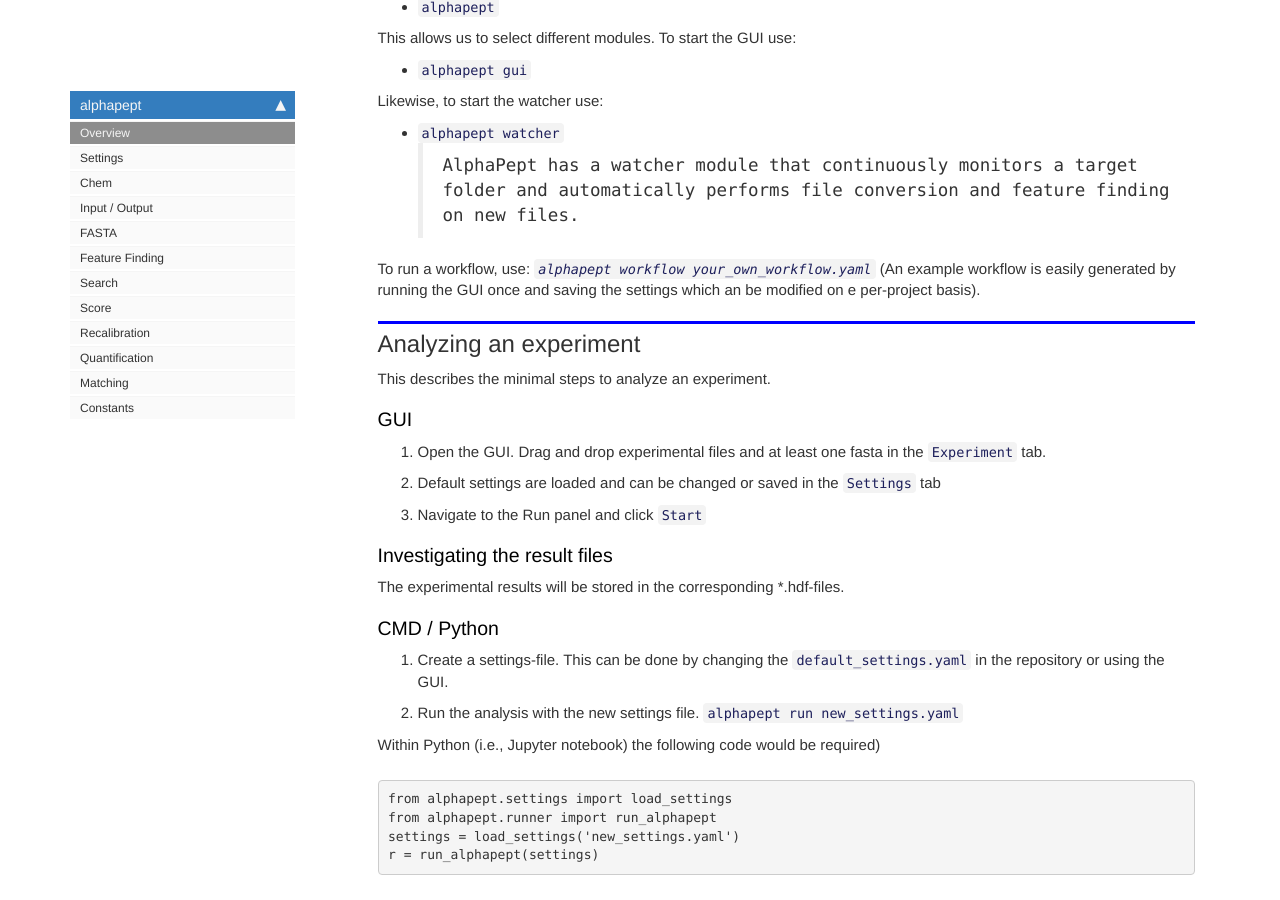
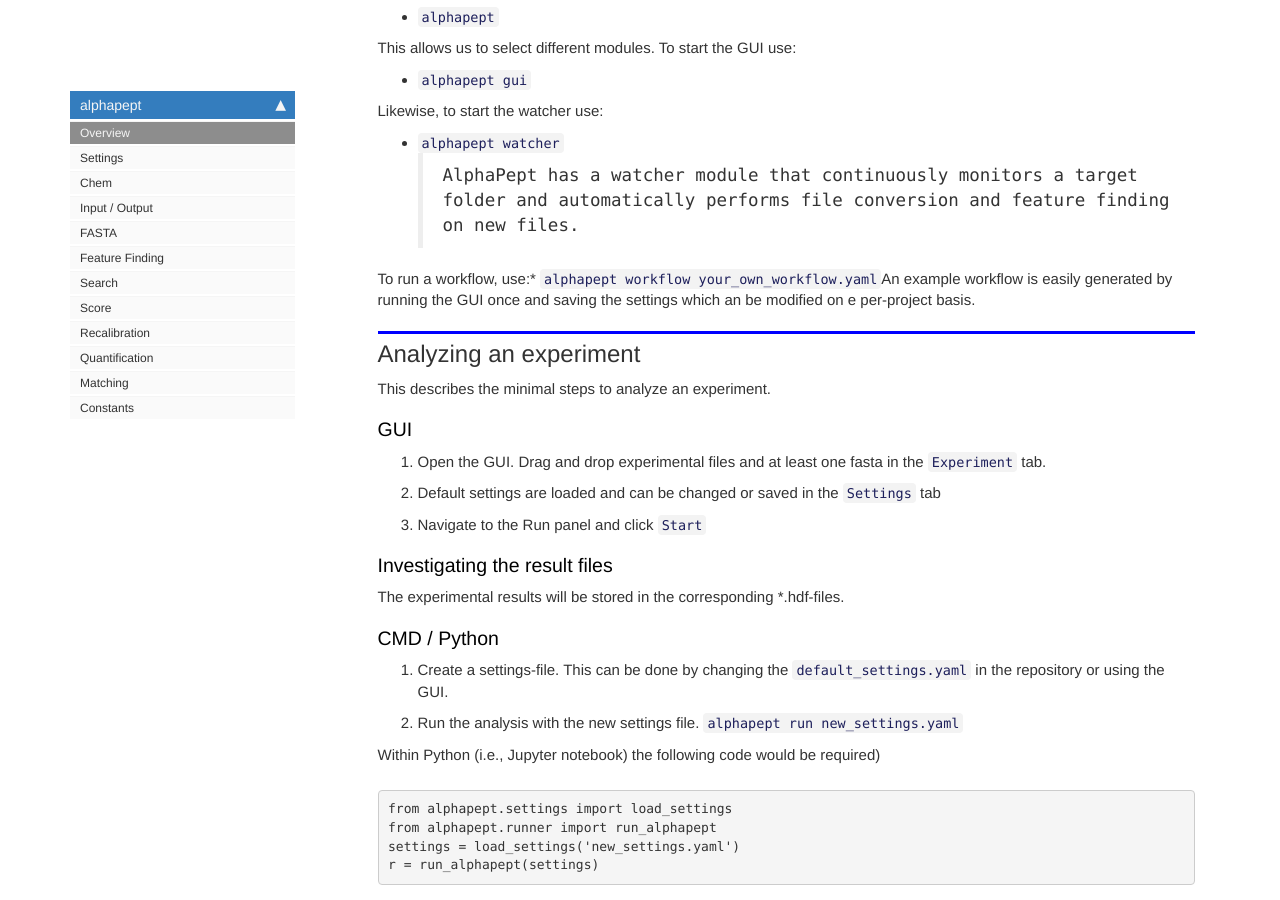
Before and after one commit to MannLabs/alphapept, a Jekyll site: the page built from docs/index.html, in a window 1280 px wide and 900 px high, scrolled down 3161 px. Built offline with Jekyll 4.4.1, drawn with Linux system fonts in a browser that asks for light colours; nearby versions of some CDN libraries; comment, search, counter and statistics services are not loaded; some of the changed text lies outside the part shown.

Commit message:
DOCUMENT document styling

```diff
--- a/docs/index.html
+++ b/docs/index.html
@@ -82,8 +82,8 @@
 <li>Navigate to the alphapept folder and install the package with <code>pip install .</code> (default users) or with <code>pip install -e .</code> to enable developers mode.</li>
 </ol>
 <h3 id="Standalone-Windows-Installer">Standalone Windows Installer<a class="anchor-link" href="#Standalone-Windows-Installer"> </a></h3><p>To use AlphaPept as a stand-alone program for end-users, it can be installed on Windows machines via a one-click installer. Download the latest version <a href="http://alphapept.org">here</a>.</p>
-<h3 id="Additional-Notes">Additional Notes<a class="anchor-link" href="#Additional-Notes"> </a></h3><blockquote><p>To access Thermo files, we have integrated <a href="https://planetorbitrap.com/rawfilereader">RawFileReader</a> into AlphaPept. We rely on <a href="https://www.mono-project.com/">Mono</a> for Linux/Mac systems.
-To access Bruker files, we rely on the <code>timsdata</code>-library. Currently, only Windows is supported. For feature finding, we use the Bruker Feature Finder, which can be found in the <code>ext</code> folder of this repository.</p>
+<h3 id="Additional-Notes">Additional Notes<a class="anchor-link" href="#Additional-Notes"> </a></h3><blockquote><p>To access Thermo files, we have integrated <a href="https://planetorbitrap.com/rawfilereader">RawFileReader</a> into AlphaPept. We rely on <a href="https://www.mono-project.com/">Mono</a> for Linux/Mac systems.</p>
+<p>To access Bruker files, we rely on the <code>timsdata</code>-library. Currently, only Windows is supported. For feature finding, we use the Bruker Feature Finder, which can be found in the <code>ext</code> folder of this repository.</p>
 </blockquote>
 
 </div>
@@ -163,7 +163,7 @@
 </blockquote>
 </li>
 </ul>
-<p>To run a workflow, use:<em> <code>alphapept workflow your_own_workflow.yaml</code></em> (An example workflow is easily generated by running the GUI once and saving the settings which an be modified on e per-project basis).</p>
+<p>To run a workflow, use:* <code>alphapept workflow your_own_workflow.yaml</code>An example workflow is easily generated by running the GUI once and saving the settings which an be modified on e per-project basis.</p>
 
 </div>
 </div>
```
Also changed, not shown: README.md, 1 other file.
